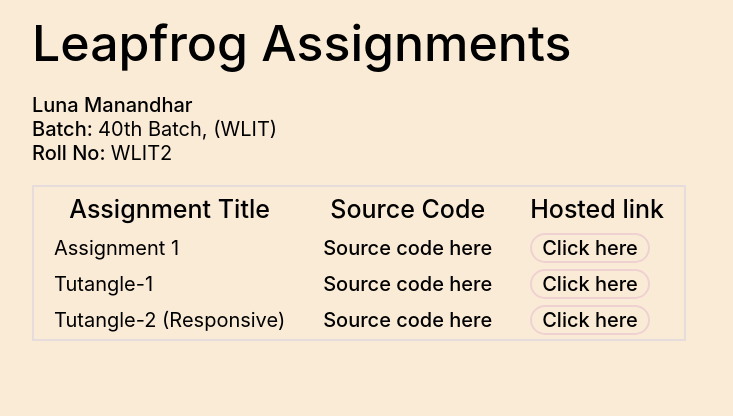
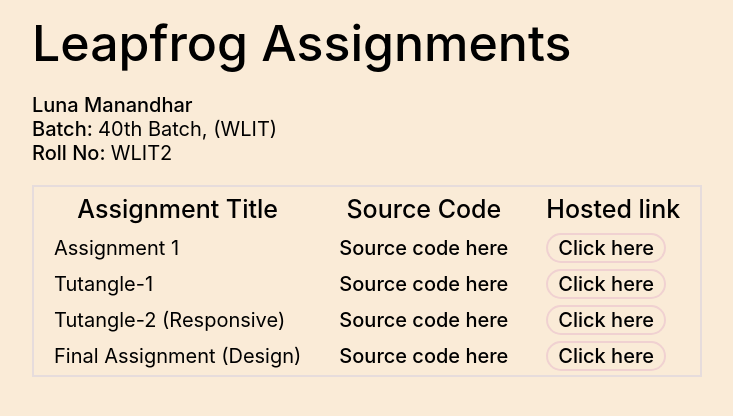
Before and after one commit to Luna-47/Leapfrog, a plain HTML site: page index.html in a window 1280 px wide. Shown: the whole page, without its empty margins (26-759 px from the left). Drawn offline with Linux system fonts and the light colour scheme; a web font is replaced by a local one.

Commit message:
Design Final Assignment added

```diff
--- a/index.html
+++ b/index.html
@@ -64,6 +64,17 @@
             <a href="https://luna-47.github.io/Tutangle/" class="btn">Click here</a>
         </td>
     </tr>
+    <tr>
+        <td>
+            Final Assignment (Design)
+        </td>
+        <td>
+            <a href="https://github.com/shreya-codes/PharmacyLandingPage">Source code here</a>
+        </td>
+        <td>
+            <a href="https://shreya-codes.github.io/PharmacyLandingPage/?fbclid=IwAR3penQJZqjvcaGOy4e-iJC1fjEWyPHDUnK0huj37OWQ4ALmAO5FiJMd_HQ" class="btn">Click here</a>
+        </td>
+    </tr>
 </table>
 </body>
 </html>
```
